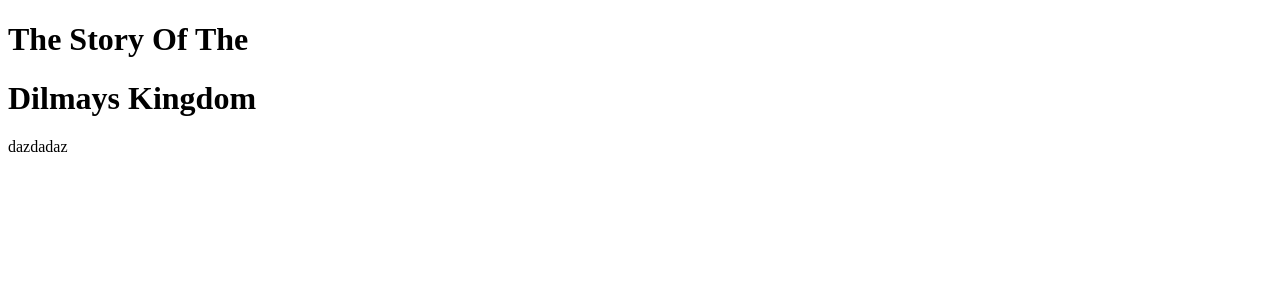
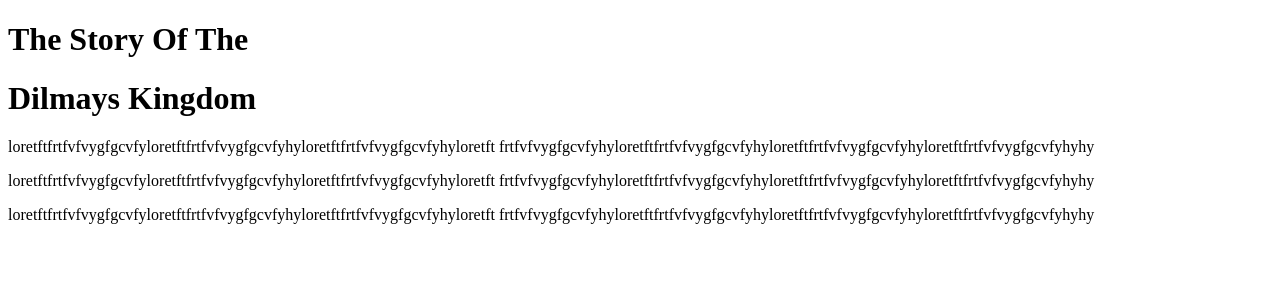
Before and after one commit to QuentinBastos/InteractiveBook, a Symfony app: template templates/index.html.twig in a window 1280 px wide. Shown: the top 300 px of the page. Run offline with Twig, Linux system fonts and the light colour scheme; the template is opened without the code that fills it, so the values that code supplies are empty; some libraries are stand-ins or nearby versions; some web fonts are replaced.

Commit message:
style(home): content, footer

```diff
--- a/assets/styles/home.scss
+++ b/assets/styles/home.scss
@@ -1,6 +1,6 @@
 .castel-home{
-  height: 100vh;
-  width: 100vw;
+  height: 200vh;
+  width: 100%;
   margin-top: 2.5em;
   background: url("/assets/img/castel-home.png") no-repeat;
   background-size: cover;
--- a/templates/components/header.html.twig
+++ b/templates/components/header.html.twig
@@ -1,5 +1,5 @@
-<header>
-    <div class="inline-flex w-screen justify-between px-20 pt-12 font-medium text-2xl">
+<header class="w-full">
+    <div class="inline-flex w-full justify-between px-20 pt-12 font-medium text-2xl">
         <h1>InteractiveBook.</h1>
         <ul class="flex gap-6">
             <li>About</li>
--- a/templates/index.html.twig
+++ b/templates/index.html.twig
@@ -6,8 +6,23 @@
         <h1 class="mt-8 text-7xl font-medium w-1/2 text-center">The Story Of The</h1>
         <h1 class="text-8xl font-medium w-1/2 text-center">Dilmays Kingdom</h1>
         <div class="castel-home">
-            <p>dazdadaz</p>
+            <p class="relative w-1/4 break-all top-[14%] left-[7%] bg-white shadow-md p-4 rounded">
+                loretftfrtfvfvygfgcvfyloretftfrtfvfvygfgcvfyhyloretftfrtfvfvygfgcvfyhyloretft
+                frtfvfvygfgcvfyhyloretftfrtfvfvygfgcvfyhyloretftfrtfvfvygfgcvfyhyloretftfrtfvfvygfgcvfyhyhy
+            </p>
+            <p class="relative w-1/4 break-all top-[30%] left-[70%] bg-white shadow-md p-4 rounded ">
+                loretftfrtfvfvygfgcvfyloretftfrtfvfvygfgcvfyhyloretftfrtfvfvygfgcvfyhyloretft
+                frtfvfvygfgcvfyhyloretftfrtfvfvygfgcvfyhyloretftfrtfvfvygfgcvfyhyloretftfrtfvfvygfgcvfyhyhy
+            </p>
+            <p class="relative w-1/4 break-all top-[55%] left-[55%] bg-white shadow-md p-4 rounded ">
+                loretftfrtfvfvygfgcvfyloretftfrtfvfvygfgcvfyhyloretftfrtfvfvygfgcvfyhyloretft
+                frtfvfvygfgcvfyhyloretftfrtfvfvygfgcvfyhyloretftfrtfvfvygfgcvfyhyloretftfrtfvfvygfgcvfyhyhy
+            </p>
+            <div class="relative top-[70%] left-[45%] scale-150 w-fit">
+                <twig:button text="START THE STORY"/>
+            </div>
         </div>
+        <twig:footer/>
     </main>
 {% endblock %}
 
```
Also changed, not shown: templates/components/footer.html.twig (added, +13 -0 lines).
